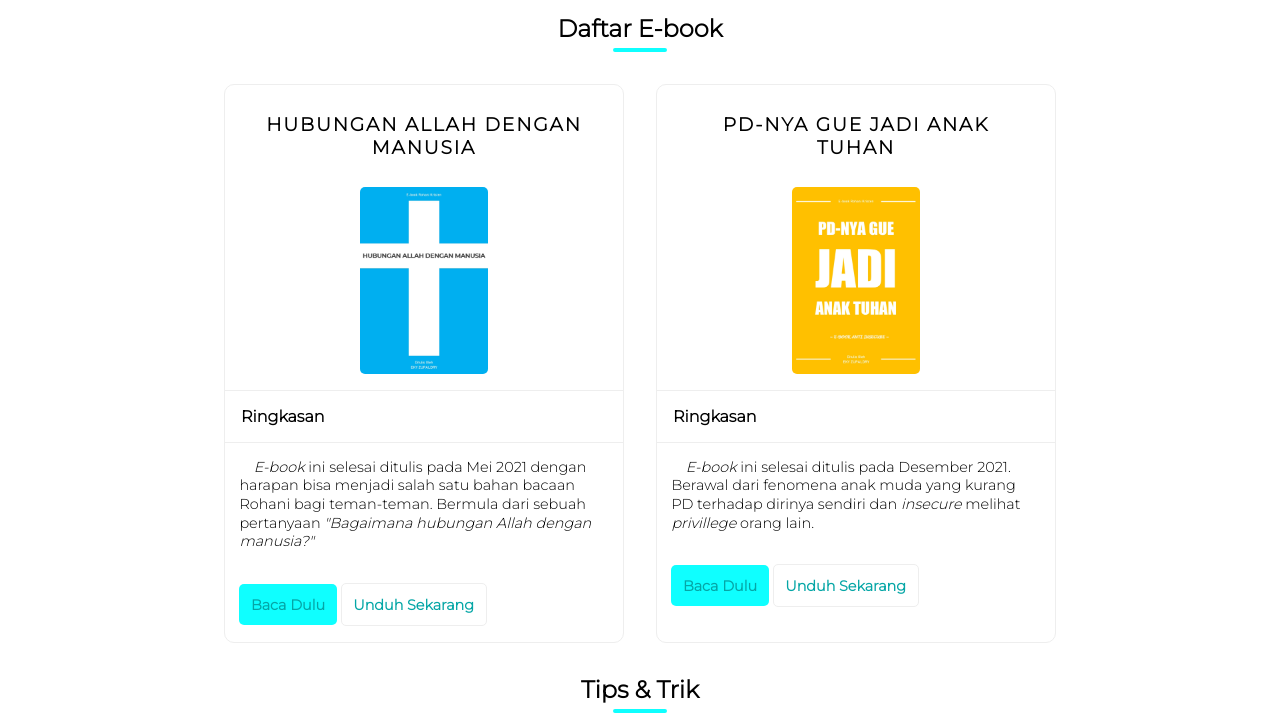
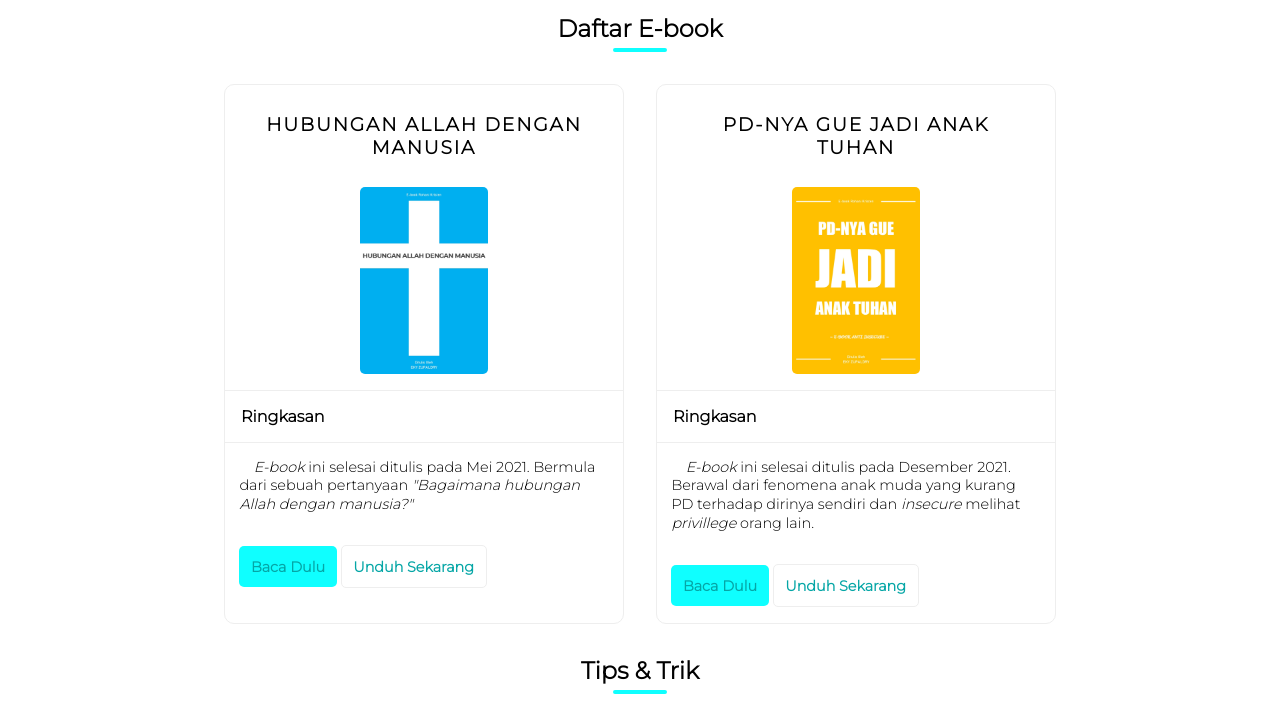
Before and after one commit to ekyzupaldry/ekyzupaldry.github.io, a plain HTML site: page filadelfia-ministry/index.html in a window 1280 px wide. Shown: the part 70-793 px from the top of the page. Drawn offline with Linux system fonts and the light colour scheme.

Commit message:
Update index.html

```diff
--- a/filadelfia-ministry/index.html
+++ b/filadelfia-ministry/index.html
@@ -41,7 +41,7 @@
                     <img src="images/hubungan-Allah-dengan-manusia.jpg" alt="Cover Buku">
                     <h4>Ringkasan</h4>
                     <p>
-                        <span class="font-italic">E-book</span> ini selesai ditulis pada Mei 2021 dengan harapan bisa menjadi salah satu bahan bacaan Rohani bagi teman-teman. Bermula dari sebuah pertanyaan <em>"Bagaimana hubungan Allah dengan manusia?"</em>
+                        <span class="font-italic">E-book</span> ini selesai ditulis pada Mei 2021. Bermula dari sebuah pertanyaan <em>"Bagaimana hubungan Allah dengan manusia?"</em>
                     </p>
                 </div>
 
```
